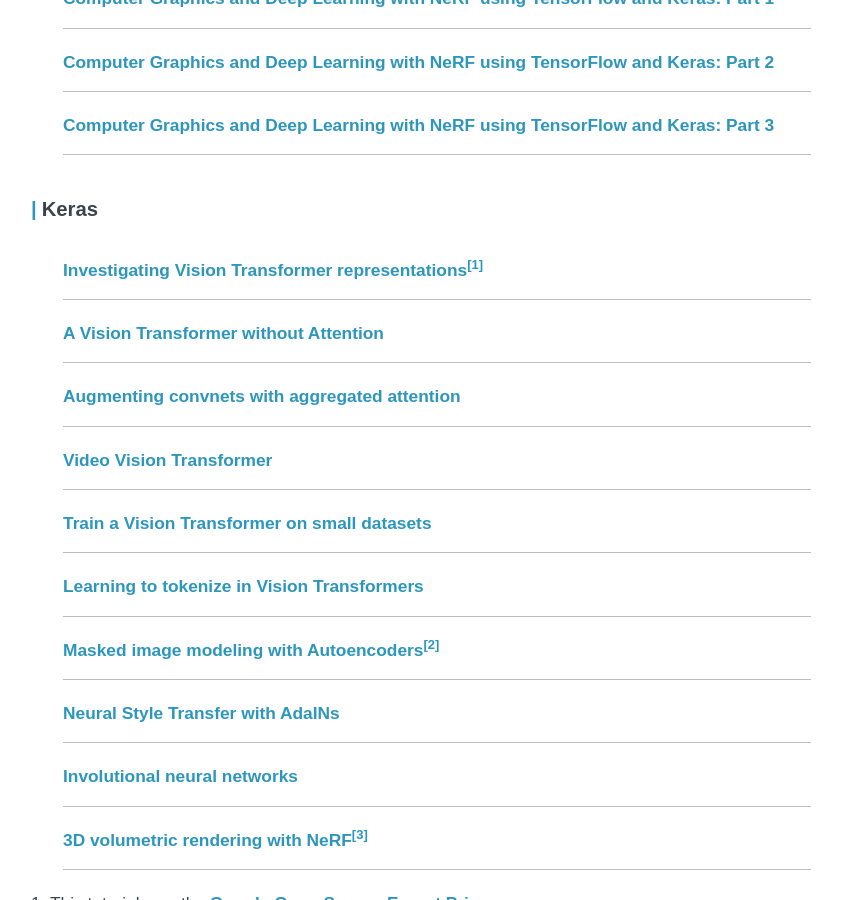
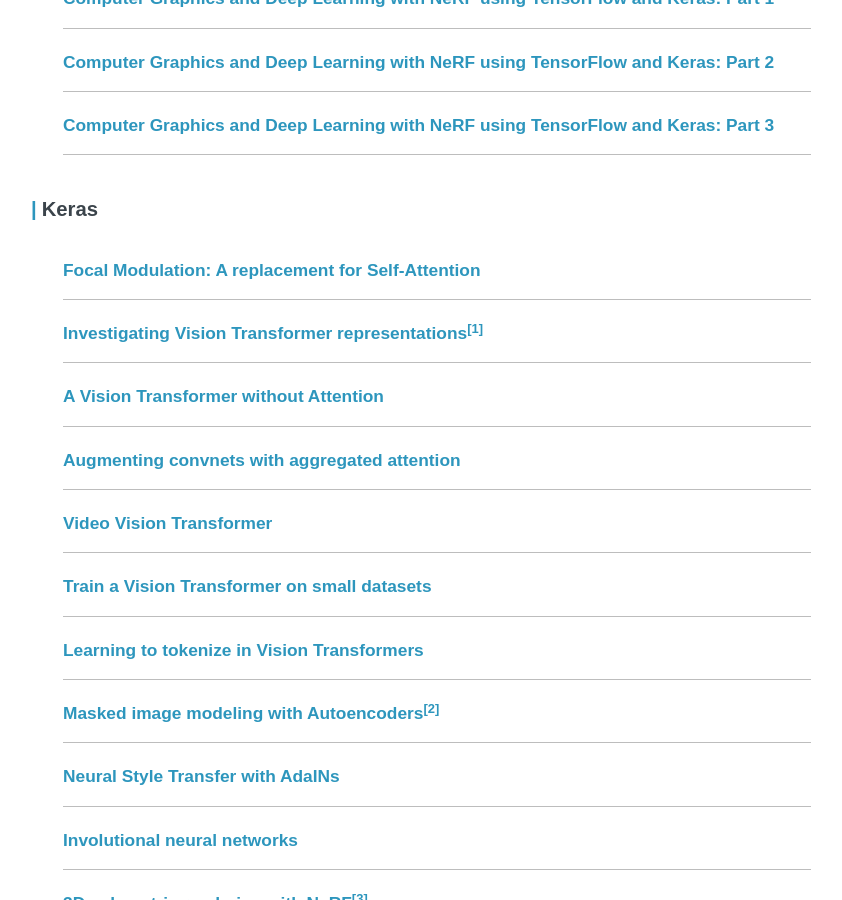
Before and after one commit to ariG23498/ariG23498.github.io, a Jekyll site: the page built from blogs.md, in a window 1280 px wide and 900 px high, scrolled down 1082 px. Shown: the whole window, without its empty margins (219-1061 px from the left). Built offline with Jekyll 4.4.1, drawn with Linux system fonts in a browser that asks for light colours.

Commit message:
Update blogs.md

```diff
--- a/blogs.md
+++ b/blogs.md
@@ -56,6 +56,9 @@ permalink: /posts
         </article>
 
         <h3>Keras</h3>
+        <article class="archive-item">
+        <a class="archive-item-link" href="https://keras.io/examples/vision/focal_modulation_network/" target="_blank" rel="noopener noreferrer">Focal Modulation: A replacement for Self-Attention</a>
+        </article>
         <article class="archive-item">
         <a class="archive-item-link" href="https://keras.io/examples/vision/probing_vits/" target="_blank" rel="noopener noreferrer">Investigating Vision Transformer representations<sup>[1]</sup></a>
         </article>
```
